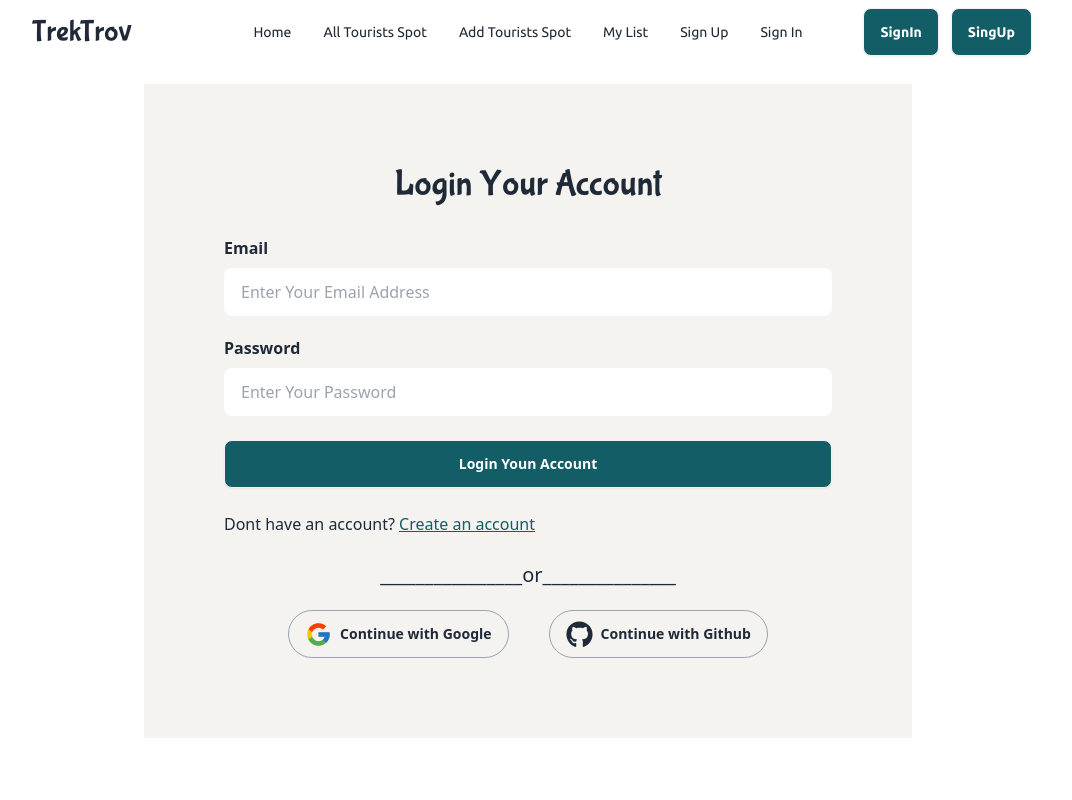
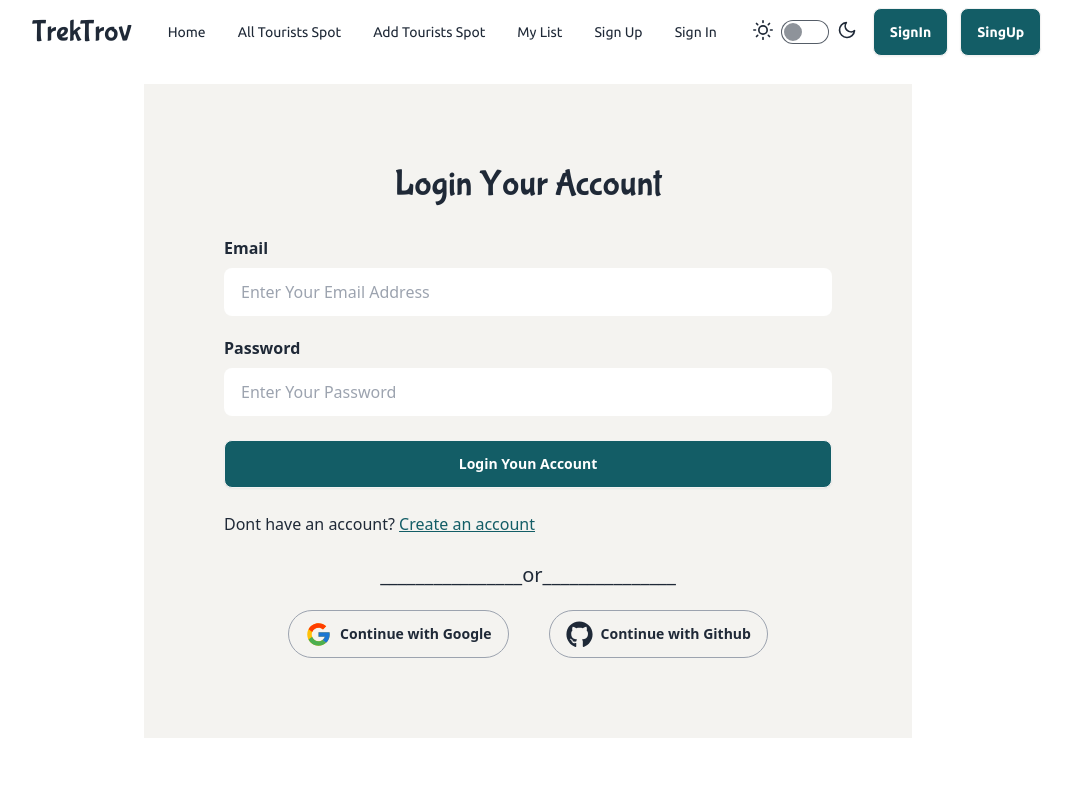
Before and after one commit to mahdirahman356/TrekTrov-client, a React (Vite) app: page /signIn in a window 1280 px wide. Shown: the top 800 px of the page, without its empty margins (112-1184 px from the left). Built offline with nearby package versions, Linux system fonts and the light colour scheme; no server answers; a web font is replaced by a local one.

Commit message:
added dark/light theme

```diff
--- a/src/Components/SecondBanner.jsx
+++ b/src/Components/SecondBanner.jsx
@@ -9,7 +9,7 @@ const SecondBanner = () => {
                 <div className="hero-content flex-col lg:flex-row-reverse">
                     <Fade cascade damping={0.1}><Lottie className='w-[280px] h-[600px] md:w-[600px] md:h-[500px] ' animationData={lottie}></Lottie></Fade>
                     <div>
-                        <Fade cascade damping={0.1}> <h1 className="text-5xl font-bold bubblegum text-gray-700">Discover Southeast Asias Hidden Gems</h1></Fade>
+                        <Fade cascade damping={0.1}> <h1 className="text-5xl font-bold bubblegum">Discover Southeast Asias Hidden Gems</h1></Fade>
                         <Fade cascade damping={0.1}><p className="py-6 text-gray-500">Embark on an unforgettable journey through Southeast Asia and uncover its hidden gems. From pristine beaches to ancient temples, vibrant markets to lush rainforests, Southeast Asia offers a tapestry of cultures and landscapes waiting to be explored. Start your adventure today and create memories that will last a lifetime</p></Fade>
                         <Fade cascade damping={0.1}><button className="btn text-white bg-[#135D66] ubuntu">Get Started</button></Fade>
                     </div>
--- a/src/Navbar/Navbar.jsx
+++ b/src/Navbar/Navbar.jsx
@@ -1,11 +1,29 @@
 import { Link, NavLink } from "react-router-dom";
 import "../App.css"
-import { useContext } from "react";
+import { useContext, useEffect, useState } from "react";
 import { AuthContext } from "../Context/Context";
 import { VscSignOut } from "react-icons/vsc";
 import userImage from "../assets/Image/user.avif"
 const Navbar = () => {
     let { user, userSignOut } = useContext(AuthContext)
+    let [theme, setThem] = useState("light")
+
+    useEffect(() => {
+     localStorage.setItem("theme", theme)
+     const toggleTheme = localStorage.getItem('theme')
+     document.querySelector('html').setAttribute("data-theme", toggleTheme)
+    },[theme])
+
+    let handleToggle = (e) => {
+       if(e.target.checked){
+        setThem("dark")
+       }
+       else{
+        setThem("light")
+       }
+    }
+    console.log(theme)
+
 
     let handleSignOut = () => {
         userSignOut()
@@ -49,6 +67,16 @@ const Navbar = () => {
                 </ul>
             </div>
             <div className="navbar-end">
+                <div className="mr-4">
+                    <label className="flex cursor-pointer gap-2">
+                        <svg xmlns="http://www.w3.org/2000/svg" width="20" height="20" viewBox="0 0 24 24" fill="none" stroke="currentColor" strokeWidth="2" strokeLinecap="round" strokeLinejoin="round"><circle cx="12" cy="12" r="5" /><path d="M12 1v2M12 21v2M4.2 4.2l1.4 1.4M18.4 18.4l1.4 1.4M1 12h2M21 12h2M4.2 19.8l1.4-1.4M18.4 5.6l1.4-1.4" /></svg>
+                        <input
+                         onChange={handleToggle}
+                         type="checkbox"
+                         className="toggle theme-controller" />
+                        <svg xmlns="http://www.w3.org/2000/svg" width="20" height="20" viewBox="0 0 24 24" fill="none" stroke="currentColor" strokeWidth="2" strokeLinecap="round" strokeLinejoin="round"><path d="M21 12.79A9 9 0 1 1 11.21 3 7 7 0 0 0 21 12.79z"></path></svg>
+                    </label>
+                </div>
 
                 {
                     user ? <div className="w-10 h-10">
--- a/tailwind.config.js
+++ b/tailwind.config.js
@@ -7,4 +7,7 @@ export default {
     extend: {},
   },
   plugins: [require("daisyui")],
+  daisyui: {
+    themes: ["light", "dark", "cupcake"],
+  },
 }
```
Lines whose indentation alone changed are shown as unchanged.
